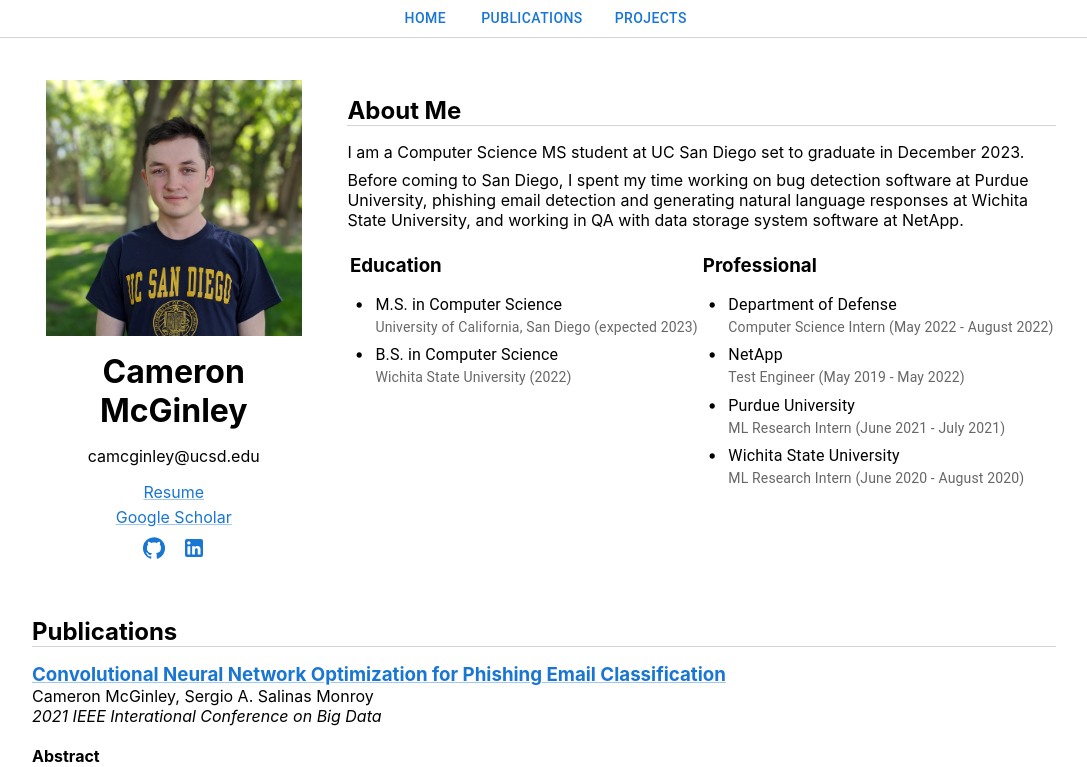
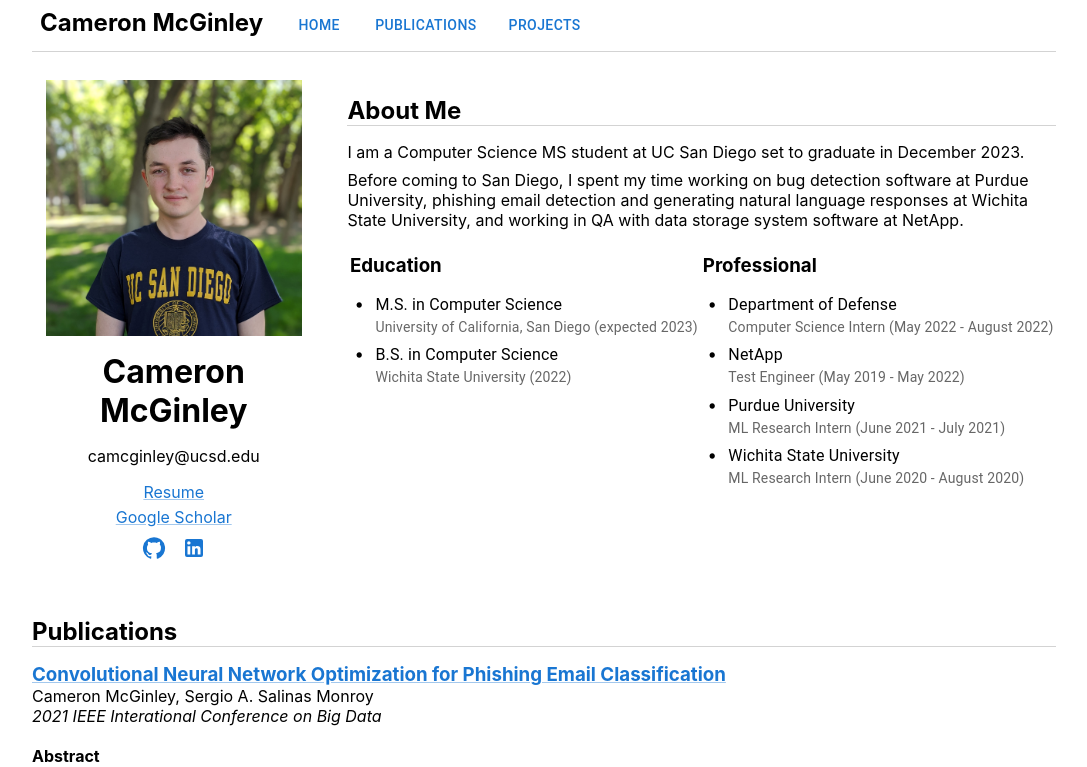
Before and after one commit to cameronmcginley/cameronmcginley.github.io, a React (Create React App) app: page / in a window 1280 px wide. Shown: the top 767 px of the page, without its empty margins (96-1183 px from the left). Built offline with nearby package versions, Linux system fonts and the light colour scheme.

Commit message:
Add title to navbar

```diff
--- a/src/App.css
+++ b/src/App.css
@@ -152,12 +152,11 @@ p {
 
 .navbar {
   margin-bottom: 2rem;
-  width: 100%;
+  width: 80%;
+  max-width: 1200px;
+  column-gap: 1rem;
   display: flex;
   flex-direction: row;
-  align-items: center;
-  justify-content: center;
-
   position: fixed;
   top: 0;
   background-color: white;
@@ -165,10 +164,21 @@ p {
   z-index: 10;
 }
 
+.navbar h3 {
+  margin: .5rem;
+  padding-bottom: 6px;
+  font-size: 24px;
+}
+
 .nav-links {
   display: flex;
   flex-direction: row;
   column-gap: 1rem;
+  align-items: center;
+}
+
+.nav-links Button {
+  height: min-content;
 }
 
 .content {
--- a/src/Components/Navbar.js
+++ b/src/Components/Navbar.js
@@ -1,5 +1,5 @@
 import React from "react";
-import { Paper, Box, Button } from "@mui/material";
+import { Paper, Box, Button, Link } from "@mui/material";
 import { Link as ScrollLink, DirectLink, Element, Events, animateScroll as scroll, scrollSpy, scroller } from 'react-scroll'
 
 const Navbar = () => {
@@ -11,6 +11,16 @@ const Navbar = () => {
 
     return (
         <div className="navbar underline">
+            <div className='nav-title'>
+                <Link href="/"
+                sx={{color: 'black', textDecoration: 'none', transition: '0.3s',
+                    "&:hover": {
+                        color: "primary.main"
+                    }
+                }}>
+                    <h3>Cameron McGinley</h3>
+                </Link>
+            </div>
             <div className="nav-links">
                 {/* Wraps in mui buttons to look nice */}
                 <Button onClick={() => scroll.scrollToTop({smooth: true, spy: true, duration: 500})}>Home</Button>
```
